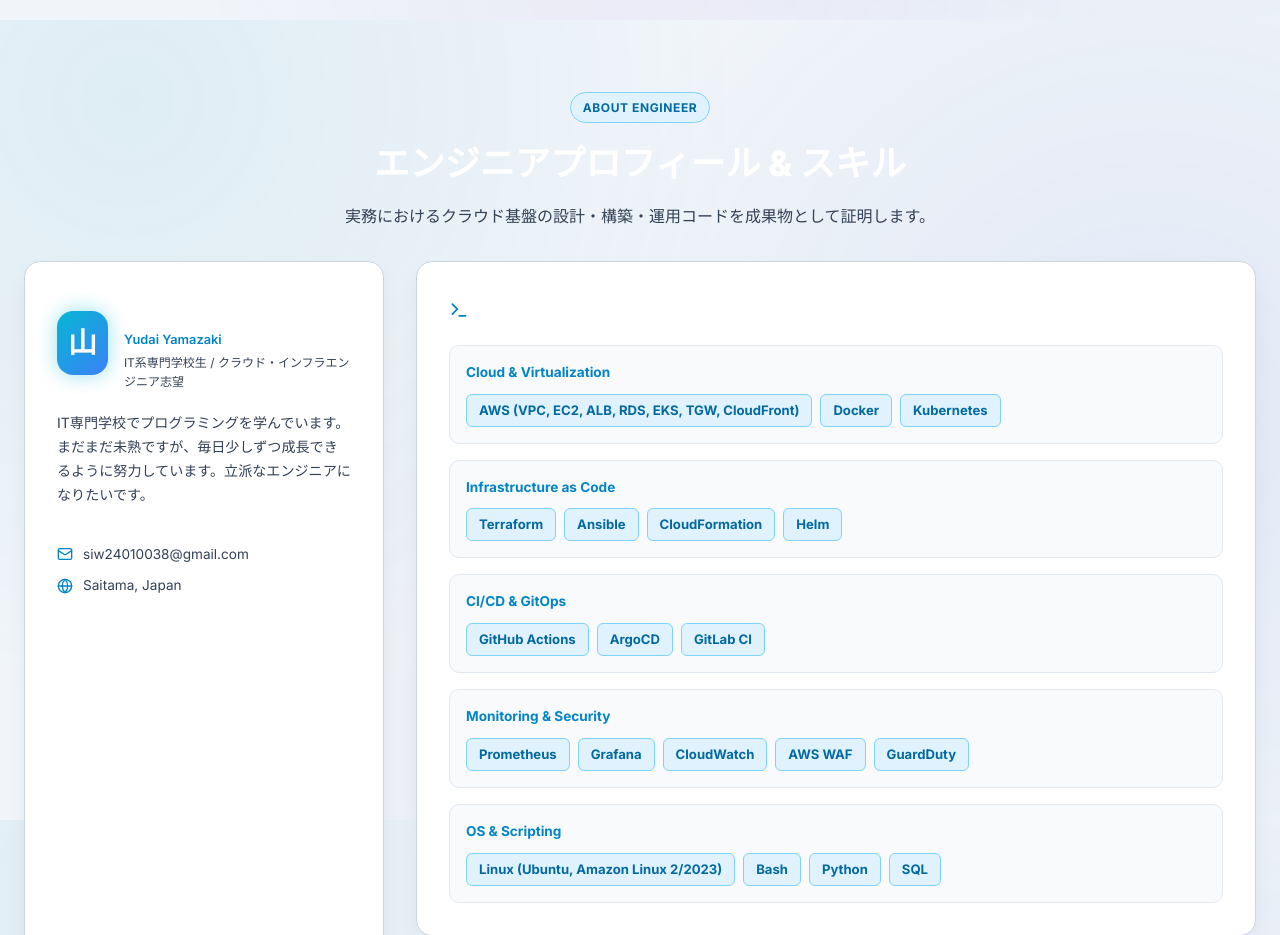
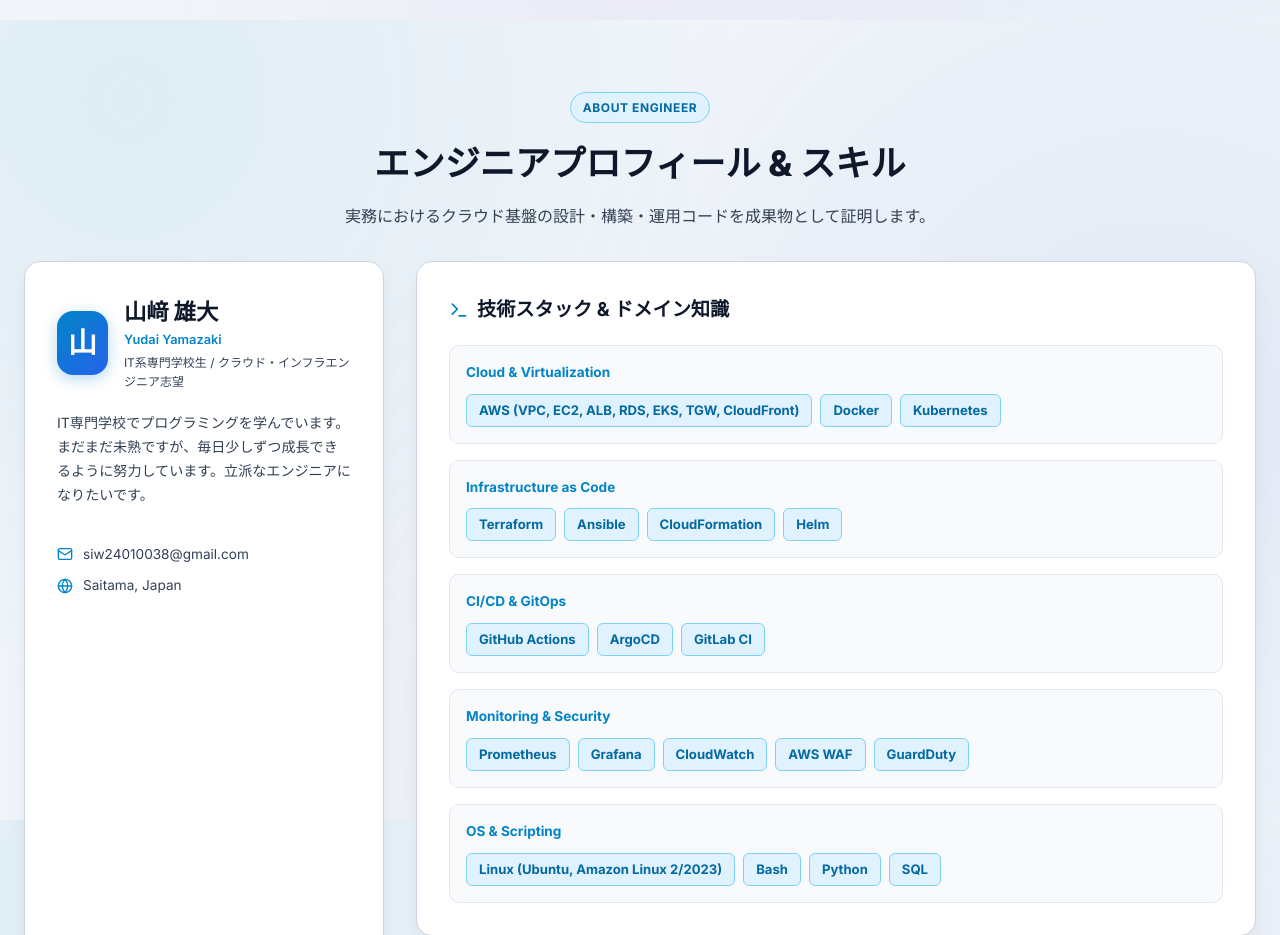
Before and after one commit to siw24010038-ui/infra-portfolio, a React (Vite) app: page / in a window 1280 px wide. Shown: the part 1580-2515 px from the top of the page. Built offline with nearby package versions, Linux system fonts and the light colour scheme.

Commit message:
style: change SkillsSection section header text to dark black (#0f172a)

```diff
--- a/src/components/SkillsSection.jsx
+++ b/src/components/SkillsSection.jsx
@@ -15,7 +15,7 @@
       {/* Section Header */}
       <div style={{ textAlign: 'center', maxWidth: '700px', margin: '0 auto' }}>
         <div className="cyber-badge" style={{ marginBottom: '12px' }}>ABOUT ENGINEER</div>
-        <h2 style={{ fontSize: '2.2rem', fontWeight: 800, color: '#fff', marginBottom: '12px' }}>
+        <h2 style={{ fontSize: '2.2rem', fontWeight: 800, color: '#0f172a', marginBottom: '12px' }}>
           エンジニアプロフィール & スキル
         </h2>
         <p style={{ color: 'var(--text-muted)', fontSize: '1rem', lineHeight: 1.6 }}>
@@ -31,19 +31,19 @@
               width: '64px',
               height: '64px',
               borderRadius: '16px',
-              background: 'linear-gradient(135deg, #06b6d4 0%, #3b82f6 100%)',
+              background: 'linear-gradient(135deg, #0284c7 0%, #2563eb 100%)',
               display: 'flex',
               alignItems: 'center',
               justifyContent: 'center',
               fontSize: '1.8rem',
               fontWeight: 800,
               color: '#fff',
-              boxShadow: '0 0 20px rgba(6, 182, 212, 0.4)'
+              boxShadow: '0 4px 15px rgba(2, 132, 199, 0.3)'
             }}>
               山
             </div>
             <div>
-              <h3 style={{ fontSize: '1.4rem', fontWeight: 800, color: '#fff' }}>
+              <h3 style={{ fontSize: '1.4rem', fontWeight: 800, color: '#0f172a' }}>
                 {engineerProfile.name}
               </h3>
               <div style={{ fontSize: '0.8rem', color: 'var(--cyan-primary)', fontWeight: 600 }}>
@@ -73,7 +73,7 @@
         <div style={{ display: 'flex', flexDirection: 'column', gap: '24px' }}>
           {/* Skill Matrix */}
           <div className="glass-card" style={{ padding: '32px' }}>
-            <h3 style={{ fontSize: '1.2rem', fontWeight: 700, color: '#fff', marginBottom: '20px', display: 'flex', alignItems: 'center', gap: '8px' }}>
+            <h3 style={{ fontSize: '1.2rem', fontWeight: 700, color: '#0f172a', marginBottom: '20px', display: 'flex', alignItems: 'center', gap: '8px' }}>
               <Terminal size={20} color="var(--cyan-primary)" />
               技術スタック & ドメイン知識
             </h3>
```
